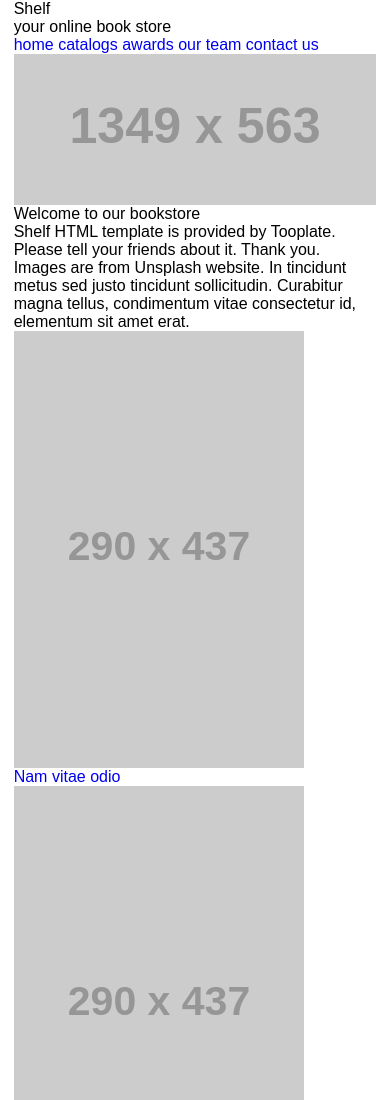
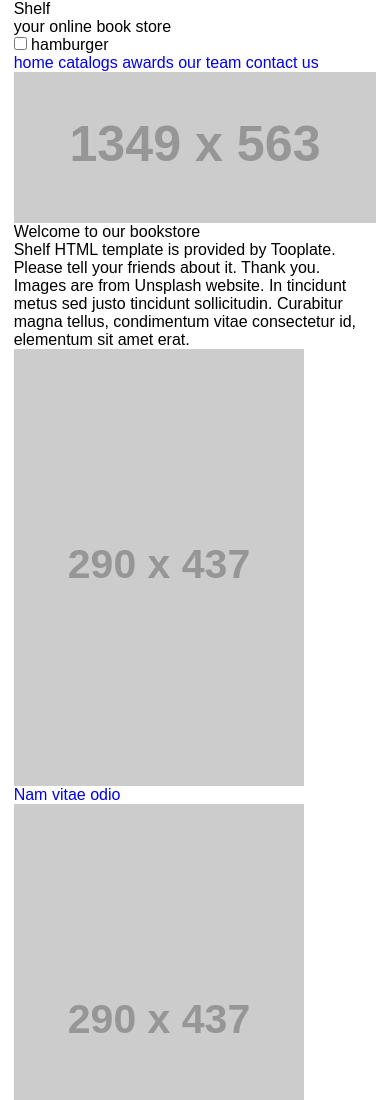
Before and after one commit to saifaliaxioned/shelf_temp, a plain HTML site: page index.html in a window 390 px wide. Shown: the top 1100 px of the page. Drawn offline with Linux system fonts and the light colour scheme; placeholder pictures from the web are drawn by us.

Commit message:
hamburger added in header

```diff
--- a/index.html
+++ b/index.html
@@ -30,6 +30,9 @@
           <p>your online book store</p>
         </div>
         <nav>
+          <input type="checkbox" id="check">
+          <label for="check" class="checkbtn">hamburger</label>
+
           <ul class="nav-items">
             <li class="nav-list"><a href="#FIXME" class="nav-link active-link" title="Home" target="_blank" rel="noopener noreferrer">home</a></li>
             <li class="nav-list"><a href="#FIXME" class="nav-link" title="Catalogs" target="_blank" rel="noopener noreferrer">catalogs</a></li>
```
